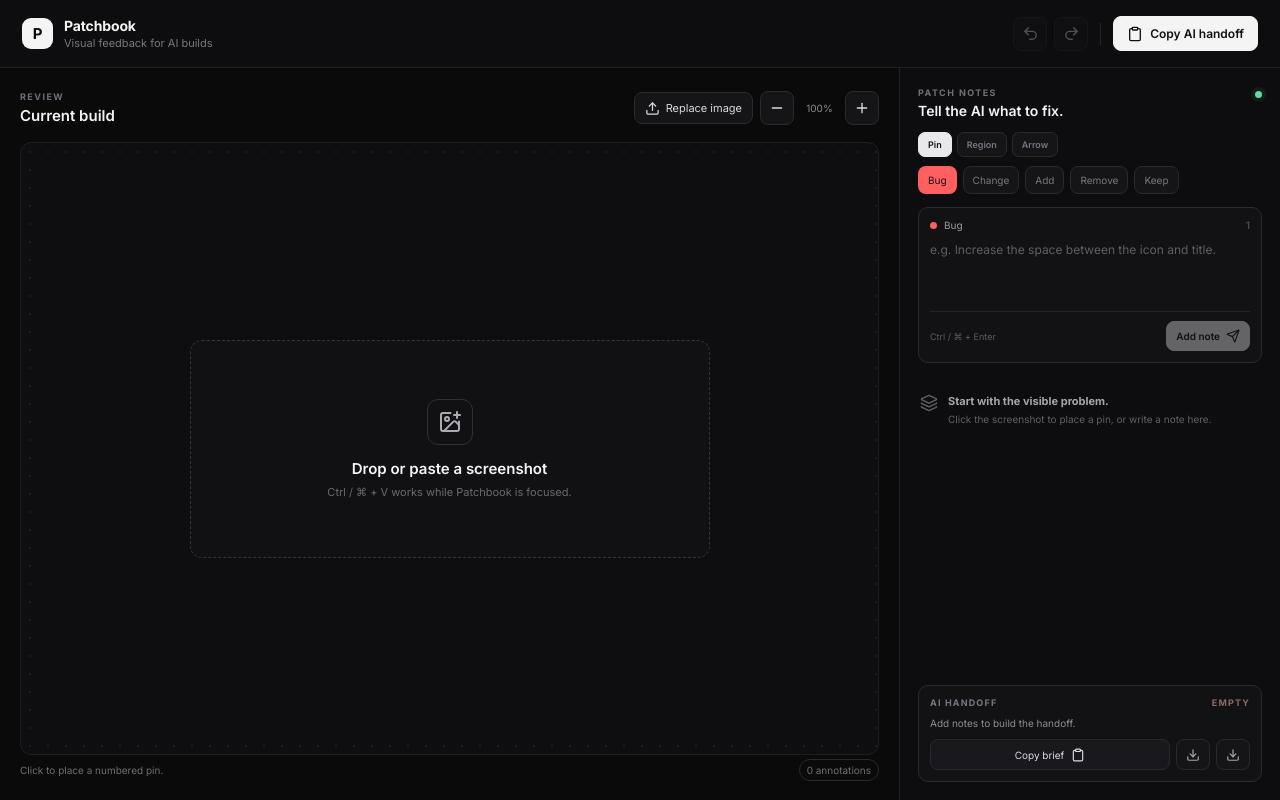
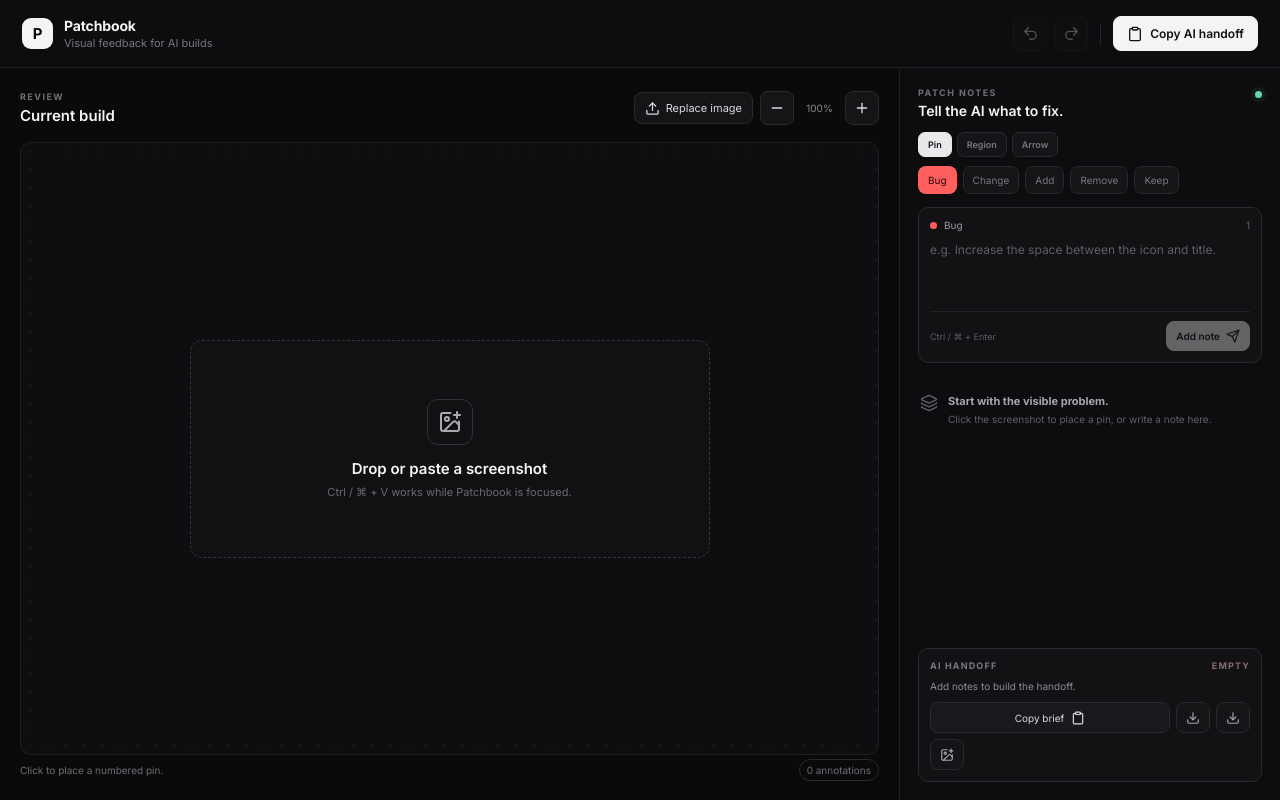
Before and after one commit to madebykraman/patchbook, a React (Vite) app: page / in a window 1280 px wide. Built offline with nearby package versions, Linux system fonts and the light colour scheme.

Commit message:
Add annotated PNG export to handoff actions

```diff
--- a/src/main.tsx
+++ b/src/main.tsx
@@ -1,7 +1,7 @@
 import React, { useEffect, useMemo, useRef, useState } from 'react';
 import { createRoot } from 'react-dom/client';
 import { ArrowUpRight, Check, Clipboard, Download, ImagePlus, Layers3, Minus, Plus, Redo2, Send, Undo2, Upload, X } from 'lucide-react';
-import { buildHandoff, buildJSON, downloadText } from './lib/export';
+import { buildHandoff, buildJSON, downloadAnnotatedImage, downloadText } from './lib/export';
 import './styles.css';
 
 type Kind='BUG'|'CHANGE'|'ADD'|'REMOVE'|'KEEP';
@@ -141,7 +141,7 @@
     <div className='tool-row'>{(['PIN','RECT','ARROW'] as Tool[]).map(t=><button key={t} className={'tool-chip '+(tool===t?'active':'')} onClick={()=>setTool(t)}>{t==='PIN'?'Pin':t==='RECT'?'Region':'Arrow'}</button>)}</div><div className='kind-row'>{(Object.keys(meta) as Kind[]).map(k=><button key={k} className={'kind-chip '+k.toLowerCase()+(kind===k?' active':'')} onClick={()=>setKind(k)}>{meta[k]}</button>)}</div>
     <div className='composer'><div className='composer-top'><span className={'kind-dot '+kind.toLowerCase()}/><span>{meta[kind]}</span><span className='composer-number'>{notes.length+1}</span></div><textarea value={draft} onChange={e=>setDraft(e.target.value)} onKeyDown={e=>{if((e.ctrlKey||e.metaKey)&&e.key==='Enter')addNote()}} placeholder='e.g. Increase the space between the icon and title.'/><div className='composer-bottom'><span className='shortcut'>Ctrl / ⌘ + Enter</span><button className='send-btn' onClick={addNote} disabled={!draft.trim()}>Add note <Send size={14}/></button></div></div>
     <div className='notes-list'>{notes.length===0?<div className='empty-notes'><Layers3 size={18}/><div><strong>Start with the visible problem.</strong><span>Click the screenshot to place a pin, or write a note here.</span></div></div>:notes.map(n=><div key={n.id} className={'note-card'+(selectedId===n.id?' selected':'')} onClick={()=>setSelectedId(n.id)}><div className='note-number'>{String(n.id).padStart(2,'0')}</div><div className='note-body'><div className='note-meta'><span className={'type-label '+n.kind.toLowerCase()}>{meta[n.kind]}</span><button className='delete-note' title='Delete note' aria-label={'Delete note '+n.id} onClick={e=>{e.stopPropagation();deleteNote(n.id)}}><X size={13}/></button></div>{selectedId===n.id?<textarea className='note-edit' autoFocus value={n.text} onChange={e=>updateNote(n.id,e.target.value)} onBlur={commitNoteEdit} placeholder='Write the exact change...'/>:<div className='note-text'>{n.text||'Write the exact change…'}</div>}</div><ArrowUpRight size={14} className='note-arrow'/></div>)}</div>
-    <div className='handoff-card'><div className='handoff-title-row'><span>AI HANDOFF</span><span className={notes.length?'ready':'handoff-empty'}>{notes.length?'READY':'EMPTY'}</span></div><div className='handoff-preview'>{notes.length?notes.length+' structured '+(notes.length===1?'instruction':'instructions')+' + visual context':'Add notes to build the handoff.'}</div><div className='handoff-actions'><button className='handoff-btn' onClick={copy}>{copied?'Copied':'Copy brief'}<Clipboard size={14}/></button><button className='handoff-icon' title='Download Markdown' aria-label='Download Markdown' onClick={()=>downloadText('patchbook-review.md',handoff,'text/markdown')}><Download size={14}/></button><button className='handoff-icon' title='Download JSON' aria-label='Download JSON' onClick={()=>downloadText('patchbook-review.json',buildJSON(fileName,notes),'application/json')}><Download size={14}/></button></div></div>
+    <div className='handoff-card'><div className='handoff-title-row'><span>AI HANDOFF</span><span className={notes.length?'ready':'handoff-empty'}>{notes.length?'READY':'EMPTY'}</span></div><div className='handoff-preview'>{notes.length?notes.length+' structured '+(notes.length===1?'instruction':'instructions')+' + visual context':'Add notes to build the handoff.'}</div><div className='handoff-actions'><button className='handoff-btn' onClick={copy}>{copied?'Copied':'Copy brief'}<Clipboard size={14}/></button><button className='handoff-icon' title='Download Markdown' aria-label='Download Markdown' onClick={()=>downloadText('patchbook-review.md',handoff,'text/markdown')}><Download size={14}/></button><button className='handoff-icon' title='Download JSON' aria-label='Download JSON' onClick={()=>downloadText('patchbook-review.json',buildJSON(fileName,notes),'application/json')}><Download size={14}/></button><button className='handoff-icon' title='Download annotated PNG' aria-label='Download annotated PNG' disabled={!image} onClick={()=>image&&downloadAnnotatedImage(fileName,image,notes)}><ImagePlus size={14}/></button></div></div>
    </aside>
   </main>
  </div>
```
